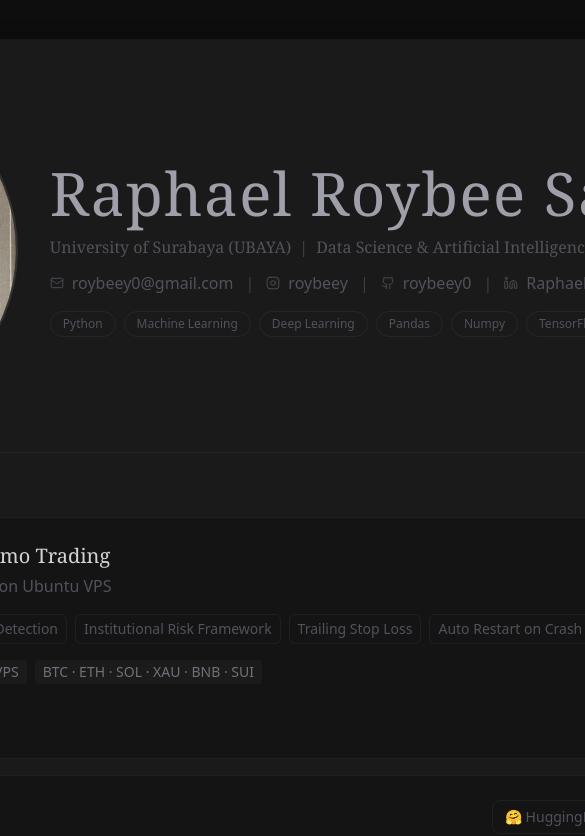
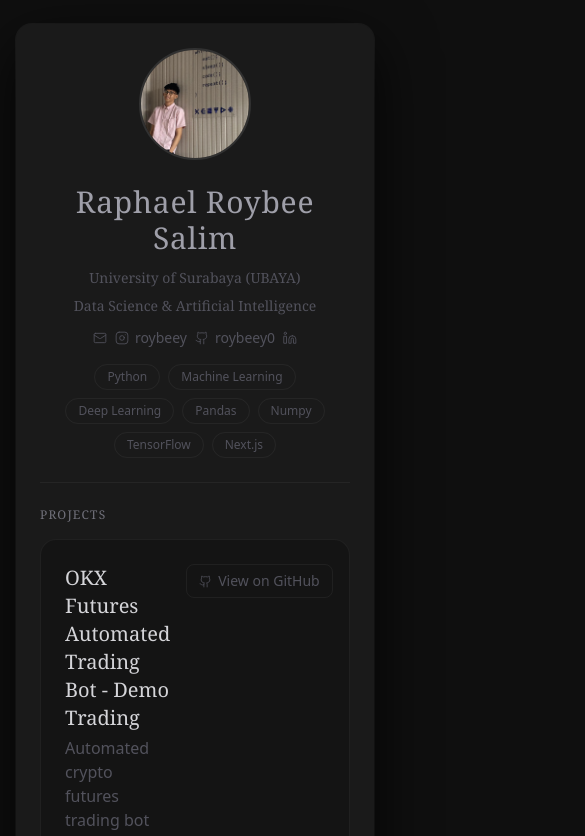
Before and after one commit to roybeey0/portfolio, a Next.js app: page / in a window 390 px wide. Shown: the top 836 px of the page, 585 px wide, since content can reach past the window. Built offline with nearby package versions, Linux system fonts and the light colour scheme.

Commit message:
responsive layout

```diff
--- a/src/app/page.tsx
+++ b/src/app/page.tsx
@@ -1,5 +1,4 @@
 'use client';
-import { useState } from 'react';
 import ProjectCard from '@/components/ProjectCard';
 import ProjectCard2 from '@/components/ProjectCard2';
 import ProjectCard3 from '@/components/ProjectCard3';
@@ -14,69 +13,65 @@ export default function Home() {
         ::-webkit-scrollbar-thumb:hover { background: #3a3a3a; }
       `}</style>
 
-      <div className="min-h-screen bg-[#0f0f0f] flex flex-col items-center py-10">
-        <div className="w-[1300px] h-fit rounded-3xl bg-[#1a1a1a] shadow-[0_20px_60px_rgba(0,0,0,0.8),0_0_0_1px_rgba(255,255,255,0.06)] p-10">
+      <div className="min-h-screen bg-[#0f0f0f] flex flex-col items-center py-6 px-4 md:py-10 md:px-6">
+        <div className="w-full max-w-[1300px] h-fit rounded-2xl md:rounded-3xl bg-[#1a1a1a] shadow-[0_20px_60px_rgba(0,0,0,0.8),0_0_0_1px_rgba(255,255,255,0.06)] p-6 md:p-10">
 
           {/* Header */}
-          <div className="flex items-center gap-8 pb-8 border-b border-white/5 justify-center">
+          <div className="flex flex-col md:flex-row items-center gap-6 md:gap-8 pb-6 md:pb-8 border-b border-white/5 md:justify-center">
 
             {/* Foto Profil */}
-            <div className="w-85 h-85 rounded-full overflow-hidden border-2 border-white/10 shrink-0">
+            <div className="w-28 h-28 md:w-40 md:h-40 rounded-full overflow-hidden border-2 border-white/10 shrink-0">
               <img src="/profile.webp" alt="Profile" className="w-full h-full object-cover" />
             </div>
 
             {/* Info */}
-            <div className="flex flex-col gap-3">
-              <h1 className="text-zinc-400 text-6xl font-light tracking-wide" style={{fontFamily: 'Georgia, serif'}}>
+            <div className="flex flex-col gap-3 items-center md:items-start text-center md:text-left">
+              <h1 className="text-zinc-400 text-3xl sm:text-4xl md:text-6xl font-light tracking-wide" style={{fontFamily: 'Georgia, serif'}}>
                 Raphael Roybee Salim
               </h1>
 
-              <div className="flex items-center gap-2 text-zinc-600 text-base">
+              <div className="flex flex-wrap items-center justify-center md:justify-start gap-2 text-zinc-600 text-sm md:text-base">
                 <span style={{fontFamily: 'Georgia, serif'}}>University of Surabaya (UBAYA)</span>
-                <span className="text-zinc-700">|</span>
+                <span className="text-zinc-700 hidden sm:inline">|</span>
                 <span style={{fontFamily: 'Georgia, serif'}}>Data Science & Artificial Intelligence</span>
               </div>
 
-              <div className="flex items-center gap-3 text-base">
-                <a href="mailto:roybeey0@gmail.com" className="flex items-center gap-2 text-zinc-600 hover:text-zinc-400 transition-colors">
+              {/* Social Links */}
+              <div className="flex flex-wrap items-center justify-center md:justify-start gap-2 md:gap-3 text-sm md:text-base">
+                <a href="mailto:roybeey0@gmail.com" className="flex items-center gap-1.5 text-zinc-600 hover:text-zinc-400 transition-colors">
                   <svg xmlns="http://www.w3.org/2000/svg" width="14" height="14" viewBox="0 0 24 24" fill="none" stroke="currentColor" strokeWidth="1.5" strokeLinecap="round" strokeLinejoin="round"><rect width="20" height="16" x="2" y="4" rx="2"/><path d="m22 7-8.97 5.7a1.94 1.94 0 0 1-2.06 0L2 7"/></svg>
-                  roybeey0@gmail.com
+                  <span className="hidden sm:inline">roybeey0@gmail.com</span>
                 </a>
-                <span className="text-zinc-700">|</span>
-                <a href="https://instagram.com/roybeey" target="_blank" className="flex items-center gap-2 text-zinc-600 hover:text-zinc-400 transition-colors">
+                <span className="text-zinc-700 hidden md:inline">|</span>
+                <a href="https://instagram.com/roybeey" target="_blank" className="flex items-center gap-1.5 text-zinc-600 hover:text-zinc-400 transition-colors">
                   <svg xmlns="http://www.w3.org/2000/svg" width="14" height="14" viewBox="0 0 24 24" fill="none" stroke="currentColor" strokeWidth="1.5" strokeLinecap="round" strokeLinejoin="round"><rect width="20" height="20" x="2" y="2" rx="5" ry="5"/><path d="M16 11.37A4 4 0 1 1 12.63 8 4 4 0 0 1 16 11.37z"/><line x1="17.5" x2="17.51" y1="6.5" y2="6.5"/></svg>
                   roybeey
                 </a>
-                <span className="text-zinc-700">|</span>
-                <a href="https://github.com/roybeey0" target="_blank" className="flex items-center gap-2 text-zinc-600 hover:text-zinc-400 transition-colors">
+                <span className="text-zinc-700 hidden md:inline">|</span>
+                <a href="https://github.com/roybeey0" target="_blank" className="flex items-center gap-1.5 text-zinc-600 hover:text-zinc-400 transition-colors">
                   <svg xmlns="http://www.w3.org/2000/svg" width="14" height="14" viewBox="0 0 24 24" fill="none" stroke="currentColor" strokeWidth="1.5" strokeLinecap="round" strokeLinejoin="round"><path d="M15 22v-4a4.8 4.8 0 0 0-1-3.5c3 0 6-2 6-5.5.08-1.25-.27-2.48-1-3.5.28-1.15.28-2.35 0-3.5 0 0-1 0-3 1.5-2.64-.5-5.36-.5-8 0C6 2 5 2 5 2c-.3 1.15-.3 2.35 0 3.5A5.403 5.403 0 0 0 4 9c0 3.5 3 5.5 6 5.5-.39.49-.68 1.05-.85 1.65-.17.6-.22 1.23-.15 1.85v4"/><path d="M9 18c-4.51 2-5-2-7-2"/></svg>
                   roybeey0
                 </a>
-                <span className="text-zinc-700">|</span>
-                <a href="https://www.linkedin.com/in/raphael-roybee-salim-47bbaa3b5" target="_blank" className="flex items-center gap-2 text-zinc-600 hover:text-zinc-400 transition-colors">
+                <span className="text-zinc-700 hidden md:inline">|</span>
+                <a href="https://www.linkedin.com/in/raphael-roybee-salim-47bbaa3b5" target="_blank" className="flex items-center gap-1.5 text-zinc-600 hover:text-zinc-400 transition-colors">
                   <svg xmlns="http://www.w3.org/2000/svg" width="14" height="14" viewBox="0 0 24 24" fill="none" stroke="currentColor" strokeWidth="1.5" strokeLinecap="round" strokeLinejoin="round"><path d="M16 8a6 6 0 0 1 6 6v7h-4v-7a2 2 0 0 0-2-2 2 2 0 0 0-2 2v7h-4v-7a6 6 0 0 1 6-6z"/><rect width="4" height="12" x="2" y="9"/><circle cx="4" cy="4" r="2"/></svg>
-                  Raphael Roybee Salim
+                  <span className="hidden sm:inline">Raphael Roybee Salim</span>
                 </a>
               </div>
 
               {/* Skills */}
-              <div className="flex items-center gap-2 flex-wrap mt-1">
-                {[
-                  'Python', 'Machine Learning', 'Deep Learning',
-                  'Pandas', 'Numpy', 'TensorFlow',
-                  'Next.js',
-                ].map(skill => (
-                  <span key={skill} className="text-zinc-600 text-xs border border-white/5 rounded-full px-3 py-1 hover:border-white/10 hover:text-zinc-400 transition-colors">
+              <div className="flex items-center gap-2 flex-wrap justify-center md:justify-start mt-1">
+                {['Python', 'Machine Learning', 'Deep Learning', 'Pandas', 'Numpy', 'TensorFlow', 'Next.js'].map(skill => (
+                  <span key={skill} className="text-zinc-600 text-xs border border-white/5 rounded-full px-3 py-1 hover:border-white/10 hover:text-zinc-400 transition-colors cursor-default">
                     {skill}
                   </span>
                 ))}
               </div>
-
             </div>
           </div>
 
           {/* Projects Section */}
-          <div className="mt-8 flex flex-col gap-4">
+          <div className="mt-6 md:mt-8 flex flex-col gap-4">
             <h2 className="text-zinc-500 text-xs uppercase tracking-widest" style={{fontFamily: 'Georgia, serif'}}>
               Projects
             </h2>
@@ -84,9 +79,10 @@ export default function Home() {
             <ProjectCard2 />
             <ProjectCard3 />
           </div>
-          {/* Footer Copyright */}
+
+          {/* Footer */}
           <div className="mt-8 pt-6 border-t border-white/5 text-center">
-            <p className="text-zinc-400 text-base" style={{fontFamily: 'Georgia, serif'}}>
+            <p className="text-zinc-400 text-sm md:text-base" style={{fontFamily: 'Georgia, serif'}}>
               © {new Date().getFullYear()} Raphael Roybee Salim. All rights reserved.
             </p>
           </div>
```
